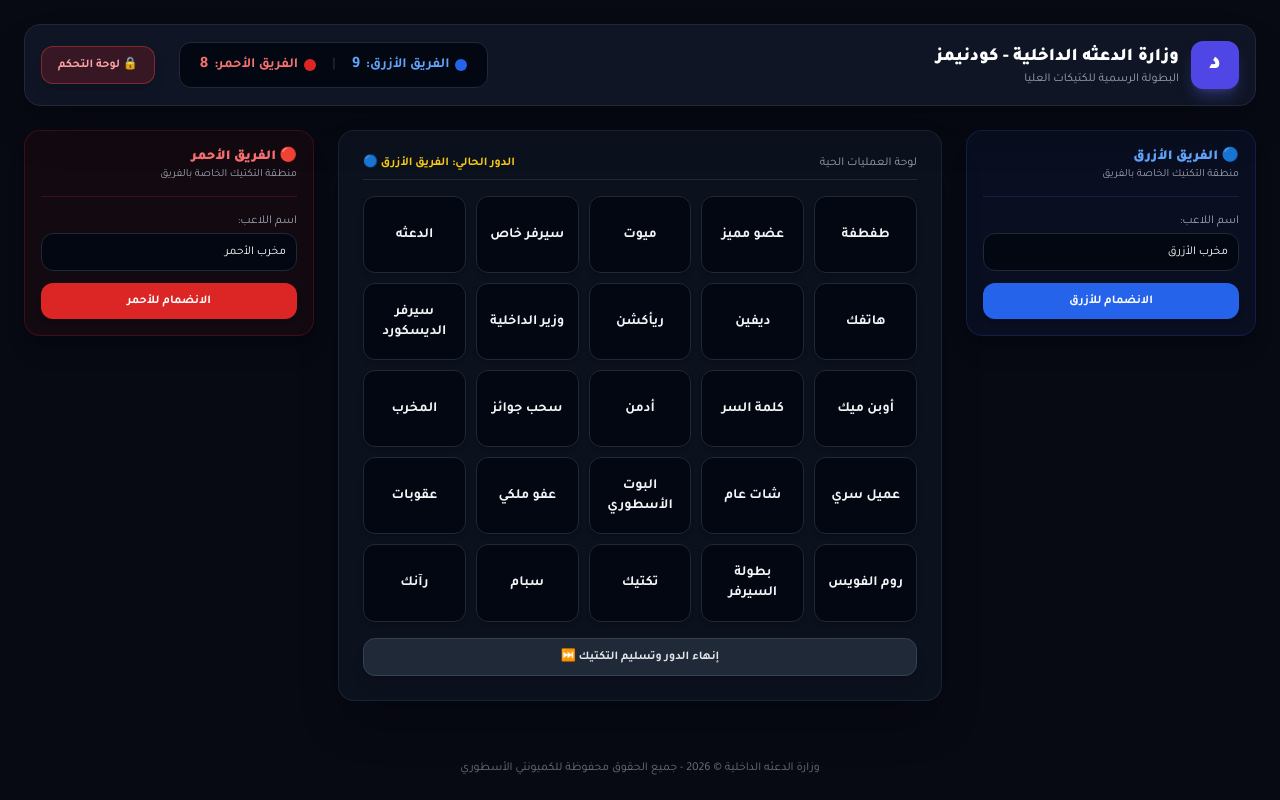
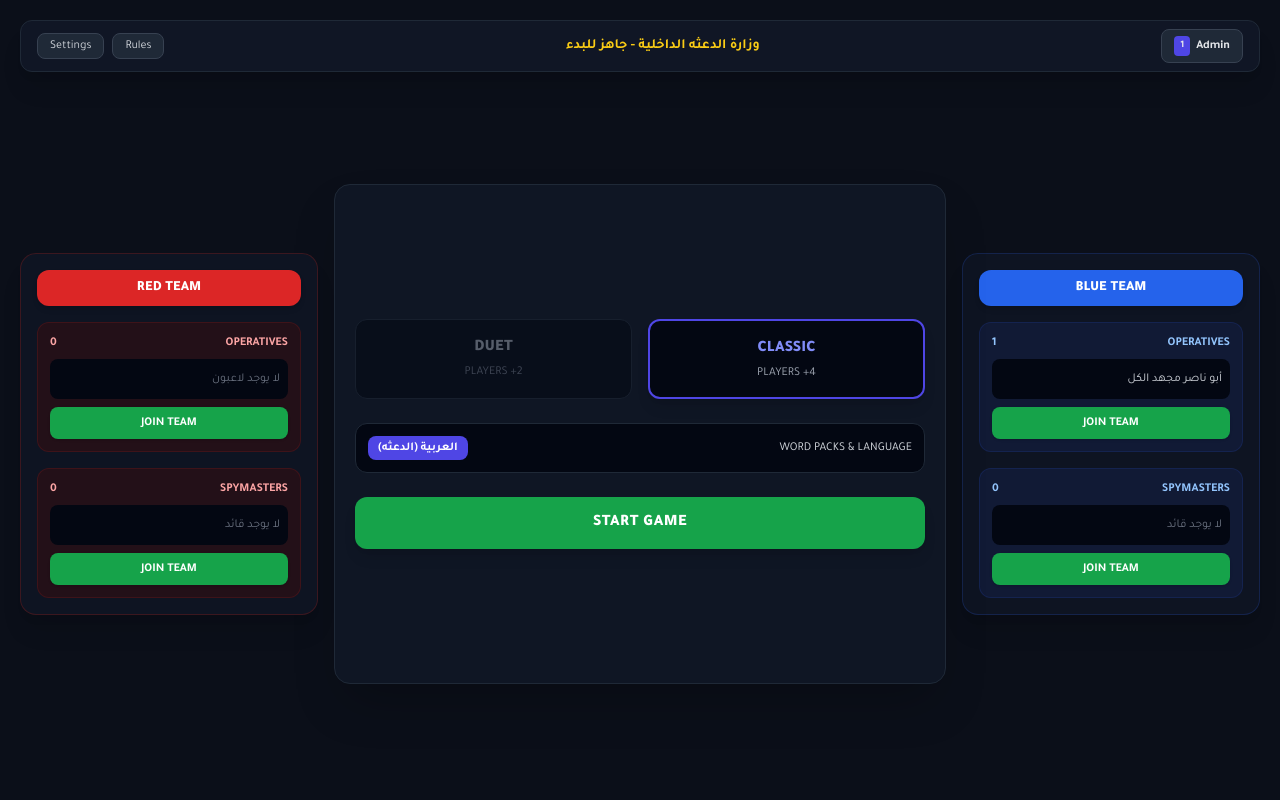
Before and after one commit to frhanbinnasser2000-star/aldahtha-codenames, a plain HTML site: page index.html in a window 1280 px wide. Drawn offline with nearby package versions, Linux system fonts and the light colour scheme.

Commit message:
Update index.html

```diff
--- a/index.html
+++ b/index.html
@@ -3,109 +3,147 @@
 <head>
     <meta charset="UTF-8">
     <meta name="viewport" content="width=device-width, initial-scale=1.0">
-    <title>كودنيمز - وزارة الدعثه الداخلية</title>
+    <title>Codenames - وزارة الدعثه الداخلية</title>
     <script src="https://cdn.tailwindcss.com"></script>
     <link href="https://fonts.googleapis.com/css2?family=Tajawal:wght@400;500;700;900&display=swap" rel="stylesheet">
     <style>
-        body { font-family: 'Tajawal', sans-serif; background-color: #070913; color: #f3f4f6; }
+        body { font-family: 'Tajawal', sans-serif; background-color: #0b0f19; color: #f3f4f6; }
         .card-grid { display: grid; grid-template-columns: repeat(5, minmax(0, 1fr)); gap: 10px; }
-        @media (max-width: 1024px) { .card-grid { grid-template-columns: repeat(3, minmax(0, 1fr)); } }
+        .codename-card {
+            background: linear-gradient(135deg, #f3ebd8 0%, #e6d7bc 100%);
+            color: #2c2416;
+            border-radius: 10px;
+            font-weight: 900;
+            display: flex;
+            align-items: center;
+            justify-content: center;
+            text-align: center;
+            cursor: pointer;
+            box-shadow: 0 4px 6px rgba(0,0,0,0.3);
+            transition: all 0.2s ease;
+            aspect-ratio: 4/3;
+            font-size: 14px;
+            border: 2px solid #c8b79b;
+        }
+        .codename-card:hover { transform: scale(1.03); border-color: #8b7355; }
+        .codename-card.revealed { background: #1f2937; color: #9ca3af; border-color: #374151; opacity: 0.6; }
     </style>
 </head>
-<body class="min-h-screen flex flex-col justify-between p-4 md:p-6">
+<body class="min-h-screen flex flex-col justify-between p-3 md:p-5 select-none">
 
-    <!-- الهيدر العلوي -->
-    <header class="flex flex-col md:flex-row justify-between items-center bg-gray-900/90 border border-gray-800 p-4 rounded-2xl mb-6 shadow-2xl backdrop-blur-md">
-        <div class="flex items-center gap-3 mb-3 md:mb-0">
-            <div class="w-12 h-12 bg-indigo-600 rounded-xl flex items-center justify-center font-black text-2xl shadow-lg shadow-indigo-500/30 text-white">د</div>
-            <div>
-                <h1 class="text-lg font-black text-white">وزارة الدعثه الداخلية - كودنيمز</h1>
-                <p class="text-xs text-gray-400">البطولة الرسمية للكتيكات العليا</p>
+    <!-- شريط العلوى (التحكم والأدمن) -->
+    <header class="flex justify-between items-center bg-gray-900/90 border border-gray-800 px-4 py-2 rounded-xl mb-4 shadow-xl">
+        <div class="flex items-center gap-3">
+            <button onclick="openAdminModal()" class="bg-gray-800 hover:bg-gray-700 text-gray-200 border border-gray-700 px-3 py-1.5 rounded-lg text-xs font-bold transition flex items-center gap-1.5">
+                <span>Admin</span> <span id="admin-count" class="bg-indigo-600 px-1.5 py-0.5 rounded text-[10px]">1</span>
+            </button>
+        </div>
+        <div id="game-status-banner" class="text-xs md:text-sm font-bold text-yellow-400">
+            وزارة الدعثه الداخلية - جاهز للبدء
+        </div>
+        <div class="flex items-center gap-2">
+            <span class="text-xs bg-gray-800 px-3 py-1 rounded-lg border border-gray-700 text-gray-300">Rules</span>
+            <span class="text-xs bg-gray-800 px-3 py-1 rounded-lg border border-gray-700 text-gray-300">Settings</span>
+        </div>
+    </header>
+
+    <!-- محتوى اللعبة الرئيسي -->
+    <main class="flex-1 grid grid-cols-1 lg:grid-cols-12 gap-4 max-w-[1600px] mx-auto w-full items-center">
+
+        <!-- الفريق الأزرق (اليسار) -->
+        <div class="lg:col-span-3 bg-gray-900/70 border border-blue-900/40 p-4 rounded-2xl shadow-xl flex flex-col gap-4">
+            <div class="bg-blue-600 text-white font-black text-center py-2 rounded-xl text-sm shadow-md">BLUE TEAM</div>
+
+            <!-- Operatives -->
+            <div class="bg-blue-950/40 border border-blue-900/30 p-3 rounded-xl space-y-2">
+                <div class="text-xs font-bold text-blue-300 flex justify-between"><span>OPERATIVES</span> <span id="blue-ops-count">1</span></div>
+                <div id="blue-ops-list" class="bg-gray-950 p-2 rounded-lg text-xs text-gray-300 min-h-[40px] flex items-center">أبو ناصر مجهد الكل</div>
+                <button onclick="joinTeam('blue', 'ops')" class="w-full bg-green-600 hover:bg-green-500 text-white font-bold py-2 rounded-lg text-xs transition shadow">JOIN TEAM</button>
+            </div>
+
+            <!-- Spymasters -->
+            <div class="bg-blue-950/40 border border-blue-900/30 p-3 rounded-xl space-y-2">
+                <div class="text-xs font-bold text-blue-300 flex justify-between"><span>SPYMASTERS</span> <span id="blue-spy-count">0</span></div>
+                <div id="blue-spy-list" class="bg-gray-950 p-2 rounded-lg text-xs text-gray-500 min-h-[40px] flex items-center">لا يوجد قائد</div>
+                <button onclick="joinTeam('blue', 'spy')" class="w-full bg-green-600 hover:bg-green-500 text-white font-bold py-2 rounded-lg text-xs transition shadow">JOIN TEAM</button>
             </div>
         </div>
 
-        <div class="flex items-center gap-6">
-            <div class="flex items-center gap-4 bg-gray-950 px-5 py-2.5 rounded-xl border border-gray-800 text-sm">
-                <span class="text-blue-400 font-bold flex items-center gap-1.5"><span class="w-3 h-3 rounded-full bg-blue-600 inline-block"></span> الفريق الأزرق: <span id="blue-score" class="text-base">9</span></span>
-                <span class="text-gray-700">|</span>
-                <span class="text-red-400 font-bold flex items-center gap-1.5"><span class="w-3 h-3 rounded-full bg-red-600 inline-block"></span> الفريق الأحمر: <span id="red-score" class="text-base">8</span></span>
+        <!-- المنتصف (لوحة اللعب أو شاشة الإعدادات) -->
+        <div class="lg:col-span-6 bg-gray-900/80 border border-gray-800 p-5 rounded-2xl shadow-2xl flex flex-col justify-center min-h-[500px]">
+
+            <!-- شاشة الإعدادات وقبل البدء -->
+            <div id="lobby-screen" class="space-y-6 text-center">
+                <div class="grid grid-cols-2 gap-4">
+                    <div class="bg-gray-950 border-2 border-indigo-600 p-4 rounded-xl cursor-pointer shadow-lg">
+                        <div class="text-indigo-400 font-black text-base mb-1">CLASSIC</div>
+                        <div class="text-xs text-gray-400">4+ PLAYERS</div>
+                    </div>
+                    <div class="bg-gray-950 border border-gray-800 p-4 rounded-xl opacity-50">
+                        <div class="text-gray-400 font-black text-base mb-1">DUET</div>
+                        <div class="text-xs text-gray-500">2+ PLAYERS</div>
+                    </div>
+                </div>
+
+                <div class="bg-gray-950 border border-gray-800 p-3 rounded-xl text-xs text-gray-300 flex justify-between items-center">
+                    <span>WORD PACKS & LANGUAGE</span>
+                    <span class="bg-indigo-600 text-white px-2.5 py-1 rounded-lg font-bold">العربية (الدعثه)</span>
+                </div>
+
+                <button onclick="startGame()" class="w-full bg-green-600 hover:bg-green-500 text-white font-black py-3.5 rounded-xl text-base shadow-lg transition tracking-wide">
+                    START GAME
+                </button>
             </div>
-            <button onclick="openAdminLogin()" class="bg-red-600/20 border border-red-500/40 hover:bg-red-600 text-red-300 hover:text-white px-4 py-2.5 rounded-xl text-xs font-bold transition shadow-lg">🔒 لوحة التحكم</button>
-        </div>
-    </header>
 
-    <!-- محتوى اللعبة المنظم -->
-    <main class="flex-1 grid grid-cols-1 lg:grid-cols-4 gap-6 max-w-7xl mx-auto w-full items-start">
+            <!-- لوحة الكلمات الحقيقية (تظهر بعد البدء) -->
+            <div id="game-board-screen" class="hidden flex flex-col gap-4">
+                <div class="flex justify-between items-center px-2">
+                    <div class="text-blue-400 font-black text-lg">BLUE: <span id="blue-score">9</span></div>
+                    <button onclick="endTurn()" class="bg-gray-800 hover:bg-gray-700 text-xs px-4 py-1.5 rounded-lg border border-gray-700 font-bold">إنهاء الدور ⏭️</button>
+                    <div class="text-red-400 font-black text-lg">RED: <span id="red-score">8</span></div>
+                </div>
+                <div id="board" class="card-grid"></div>
+            </div>
 
-        <!-- لوحة الفريق الأزرق (يسار) -->
-        <div class="bg-blue-950/20 border border-blue-900/40 p-4 rounded-2xl shadow-xl space-y-4">
-            <div class="border-b border-blue-900/40 pb-3">
-                <h2 class="font-black text-blue-400 text-sm flex items-center gap-2">🔵 الفريق الأزرق</h2>
-                <p class="text-[11px] text-gray-400">منطقة التكتيك الخاصة بالفريق</p>
-            </div>
-            <div class="space-y-3 text-xs">
-                <div>
-                    <label class="block text-gray-400 mb-1">اسم اللاعب:</label>
-                    <input type="text" id="player-name-blue" value="مخرب الأزرق" class="w-full bg-gray-950 border border-gray-800 rounded-xl p-2.5 text-white focus:outline-none focus:border-blue-500">
-                </div>
-                <button onclick="joinTeam('blue')" class="w-full py-2.5 rounded-xl bg-blue-600 hover:bg-blue-500 text-white font-bold transition shadow-md">الانضمام للأزرق</button>
-            </div>
         </div>
 
-        <!-- لوحة الكلمات المركزية (المنتصف) -->
-        <div class="lg:col-span-2 bg-gray-900/60 p-4 md:p-6 rounded-2xl border border-gray-800/80 shadow-2xl">
-            <div class="flex justify-between items-center mb-4 pb-2 border-b border-gray-800 text-xs text-gray-400">
-                <span>لوحة العمليات الحية</span>
-                <span id="turn-indicator" class="text-yellow-400 font-bold">الدور الحالي: الفريق الأزرق 🎯</span>
+        <!-- الفريق الأحمر (اليمين) -->
+        <div class="lg:col-span-3 bg-gray-900/70 border border-red-900/40 p-4 rounded-2xl shadow-xl flex flex-col gap-4">
+            <div class="bg-red-600 text-white font-black text-center py-2 rounded-xl text-sm shadow-md">RED TEAM</div>
+
+            <!-- Operatives -->
+            <div class="bg-red-950/40 border border-red-900/30 p-3 rounded-xl space-y-2">
+                <div class="text-xs font-bold text-red-300 flex justify-between"><span>OPERATIVES</span> <span id="red-ops-count">0</span></div>
+                <div id="red-ops-list" class="bg-gray-950 p-2 rounded-lg text-xs text-gray-500 min-h-[40px] flex items-center">لا يوجد لاعبون</div>
+                <button onclick="joinTeam('red', 'ops')" class="w-full bg-green-600 hover:bg-green-500 text-white font-bold py-2 rounded-lg text-xs transition shadow">JOIN TEAM</button>
             </div>
-            <div id="board" class="card-grid"></div>
-            <button onclick="endTurn()" class="w-full mt-4 bg-gray-800 hover:bg-gray-700 border border-gray-700 py-2.5 rounded-xl font-bold text-xs transition shadow-lg text-gray-200">
-                إنهاء الدور وتسليم التكتيك ⏭️
-            </button>
-        </div>
 
-        <!-- لوحة الفريق الأحمر (يمين) -->
-        <div class="bg-red-950/20 border border-red-900/40 p-4 rounded-2xl shadow-xl space-y-4">
-            <div class="border-b border-red-900/40 pb-3">
-                <h2 class="font-black text-red-400 text-sm flex items-center gap-2">🔴 الفريق الأحمر</h2>
-                <p class="text-[11px] text-gray-400">منطقة التكتيك الخاصة بالفريق</p>
-            </div>
-            <div class="space-y-3 text-xs">
-                <div>
-                    <label class="block text-gray-400 mb-1">اسم اللاعب:</label>
-                    <input type="text" id="player-name-red" value="مخرب الأحمر" class="w-full bg-gray-950 border border-gray-800 rounded-xl p-2.5 text-white focus:outline-none focus:border-red-500">
-                </div>
-                <button onclick="joinTeam('red')" class="w-full py-2.5 rounded-xl bg-red-600 hover:bg-red-500 text-white font-bold transition shadow-md">الانضمام للأحمر</button>
+            <!-- Spymasters -->
+            <div class="bg-red-950/40 border border-red-900/30 p-3 rounded-xl space-y-2">
+                <div class="text-xs font-bold text-red-300 flex justify-between"><span>SPYMASTERS</span> <span id="red-spy-count">0</span></div>
+                <div id="red-spy-list" class="bg-gray-950 p-2 rounded-lg text-xs text-gray-500 min-h-[40px] flex items-center">لا يوجد قائد</div>
+                <button onclick="joinTeam('red', 'spy')" class="w-full bg-green-600 hover:bg-green-500 text-white font-bold py-2 rounded-lg text-xs transition shadow">JOIN TEAM</button>
             </div>
         </div>
 
     </main>
 
-    <!-- نافذة تسجيل الدخول للوحة التحكم -->
+    <!-- نافذة تحكم الأدمن السرية -->
     <div id="admin-modal" class="fixed inset-0 bg-black/80 backdrop-blur-sm hidden items-center justify-center p-4 z-50">
         <div class="bg-gray-900 border border-gray-800 p-6 rounded-2xl w-full max-w-md shadow-2xl relative">
-            <button onclick="closeAdminLogin()" class="absolute top-4 left-4 text-gray-400 hover:text-white font-bold">✕</button>
-            <div class="w-12 h-12 bg-red-600/20 border border-red-500 text-red-400 rounded-xl flex items-center justify-center mb-3 text-xl font-bold">🔒</div>
-            <h2 class="text-lg font-black mb-1 text-white">منطقة الإدارة السرية</h2>
+            <button onclick="closeAdminModal()" class="absolute top-4 left-4 text-gray-400 hover:text-white font-bold">✕</button>
+            <div class="text-lg font-black mb-1 text-white">لوحة تحكم الأدمن السرية</div>
             <p class="text-xs text-gray-400 mb-4">الرقم السري الافتراضي: <span class="text-yellow-400 font-mono">aldahtha2026</span></p>
-            <input type="password" id="admin-pass" placeholder="أدخل الرقم السري" class="w-full bg-gray-950 border border-gray-800 rounded-xl p-3 text-center text-white text-sm mb-3 focus:outline-none focus:border-red-500">
-            <button onclick="verifyAdmin()" class="w-full bg-red-600 hover:bg-red-500 text-white font-bold py-2.5 rounded-xl transition text-sm">دخول المشرف</button>
+            <input type="password" id="admin-pass" placeholder="أدخل الرقم السري" class="w-full bg-gray-950 border border-gray-800 rounded-xl p-3 text-center text-white text-sm mb-3 focus:outline-none focus:border-indigo-500">
+            <button onclick="verifyAdmin()" class="w-full bg-indigo-600 hover:bg-indigo-500 text-white font-bold py-2.5 rounded-xl transition text-sm mb-4">دخول</button>
 
-            <div id="admin-controls" class="hidden mt-6 pt-4 border-t border-gray-800 space-y-3">
-                <h3 class="font-bold text-sm text-indigo-400">⚡ خيارات التحكم:</h3>
-                <div>
-                    <label class="block text-xs text-gray-400 mb-1">تغيير الكلمات (افصل بفاصلة ,):</label>
-                    <textarea id="custom-words-input" rows="3" class="w-full bg-gray-950 border border-gray-800 rounded-xl p-2 text-xs text-white focus:outline-none"></textarea>
-                </div>
-                <button onclick="applyCustomWords()" class="w-full bg-indigo-600 hover:bg-indigo-500 text-white font-bold py-2.5 rounded-xl transition text-xs">تحديث الكلمات وبدء راوند جديد 🔄</button>
+            <div id="admin-panel-content" class="hidden space-y-3 pt-3 border-t border-gray-800">
+                <label class="block text-xs text-gray-300">تعديل كلمات الكودنيمز (25 كلمة مفصولة بفاصلة ,):</label>
+                <textarea id="words-textarea" rows="4" class="w-full bg-gray-950 border border-gray-800 rounded-xl p-2 text-xs text-white focus:outline-none"></textarea>
+                <button onclick="saveNewWords()" class="w-full bg-green-600 hover:bg-green-500 text-white font-bold py-2 rounded-xl text-xs transition">حفظ الكلمات وتحديث اللعبة 🔄</button>
             </div>
         </div>
     </div>
-
-    <!-- الفوتر -->
-    <footer class="text-center text-xs text-gray-500 mt-6">
-        وزارة الدعثه الداخلية © 2026 - جميع الحقوق محفوظة للكميونتي الأسطوري
-    </footer>
 
     <script>
         let defaultWords = [
@@ -117,21 +155,25 @@
         ];
 
         let gameState = {
-            words: [...defaultWords].sort(() => Math.random() - 0.5),
+            words: [...defaultWords],
             revealed: Array(25).fill(false),
             blueScore: 9,
             redScore: 8,
-            currentTeam: 'blue'
+            turn: 'blue'
         };
+
+        function startGame() {
+            document.getElementById('lobby-screen').classList.add('hidden');
+            document.getElementById('game-board-screen').classList.remove('hidden');
+            renderBoard();
+        }
 
         function renderBoard() {
             const board = document.getElementById('board');
             board.innerHTML = '';
             gameState.words.forEach((word, index) => {
                 const card = document.createElement('div');
-                card.className = `aspect-[4/3] flex items-center justify-center p-2 text-center rounded-xl font-bold text-xs md:text-sm cursor-pointer transition select-none border shadow-md ${
-                    gameState.revealed[index] ? 'bg-gray-800 text-gray-500 border-gray-700 opacity-50' : 'bg-gray-950 text-gray-100 border-gray-800 hover:border-indigo-500 hover:scale-[1.02]'
-                }`;
+                card.className = `codename-card ${gameState.revealed[index] ? 'revealed' : ''}`;
                 card.innerText = word;
                 card.onclick = () => {
                     if(!gameState.revealed[index]) {
@@ -143,58 +185,54 @@
             });
             document.getElementById('blue-score').innerText = gameState.blueScore;
             document.getElementById('red-score').innerText = gameState.redScore;
-            document.getElementById('turn-indicator').innerText = `الدور الحالي: ${gameState.currentTeam === 'blue' ? 'الفريق الأزرق 🔵' : 'الفريق الأحمر 🔴'}`;
         }
 
-        function joinTeam(team) {
-            const name = team === 'blue' ? document.getElementById('player-name-blue').value : document.getElementById('player-name-red').value;
-            alert(`تم تسجيل انضمام (${name}) إلى ${team === 'blue' ? 'الفريق الأزرق 🔵' : 'الفريق الأحمر 🔴'}`);
+        function joinTeam(team, role) {
+            alert(`تم الانضمام بنجاح للفريق ${team === 'blue' ? 'الأزرق' : 'الأحمر'} بدور ${role === 'ops' ? 'عضو فريق' : 'قائد'}`);
         }
 
         function endTurn() {
-            gameState.currentTeam = gameState.currentTeam === 'blue' ? 'red' : 'blue';
-            renderBoard();
+            gameState.turn = gameState.turn === 'blue' ? 'red' : 'blue';
+            alert(`انتقل الدور إلى الفريق ${gameState.turn === 'blue' ? 'الأزرق' : 'الأحمر'}`);
         }
 
-        function openAdminLogin() {
+        function openAdminModal() {
             document.getElementById('admin-modal').classList.remove('hidden');
             document.getElementById('admin-modal').classList.add('flex');
-            document.getElementById('custom-words-input').value = defaultWords.join(', ');
+            document.getElementById('words-textarea').value = defaultWords.join(', ');
         }
 
-        function closeAdminLogin() {
+        function closeAdminModal() {
             document.getElementById('admin-modal').classList.add('hidden');
             document.getElementById('admin-modal').classList.remove('flex');
-            document.getElementById('admin-controls').classList.add('hidden');
+            document.getElementById('admin-panel-content').classList.add('hidden');
             document.getElementById('admin-pass').value = '';
         }
 
         function verifyAdmin() {
             const pass = document.getElementById('admin-pass').value;
             if(pass === "aldahtha2026") {
-                document.getElementById('admin-controls').classList.remove('hidden');
+                document.getElementById('admin-panel-content').classList.remove('hidden');
                 alert('تم تسجيل الدخول بنجاح كمسؤول!');
             } else {
                 alert('الرقم السري خاطئ!');
             }
         }
 
-        function applyCustomWords() {
-            const input = document.getElementById('custom-words-input').value;
-            const newWords = input.split(',').map(w => w.trim()).filter(w => w.length > 0);
-            if(newWords.length < 25) {
-                alert('الرجاء إدخال 25 كلمة على الأقل لتعبئة اللوحة!');
+        function saveNewWords() {
+            const val = document.getElementById('words-textarea').value;
+            const wordsList = val.split(',').map(w => w.trim()).filter(w => w.length > 0);
+            if(wordsList.length < 25) {
+                alert('يجب إدخال 25 كلمة على الأقل!');
                 return;
             }
-            defaultWords = newWords;
+            defaultWords = wordsList;
             gameState.words = [...defaultWords].sort(() => Math.random() - 0.5);
             gameState.revealed = Array(25).fill(false);
             renderBoard();
-            closeAdminLogin();
-            alert('تم تحديث الكلمات وبدء راوند جديد بنجاح!');
+            closeAdminModal();
+            alert('تم تحديث الكلمات وبدء اللعبة بنجاح!');
         }
-
-        renderBoard();
     </script>
 </body>
 </html>
```
